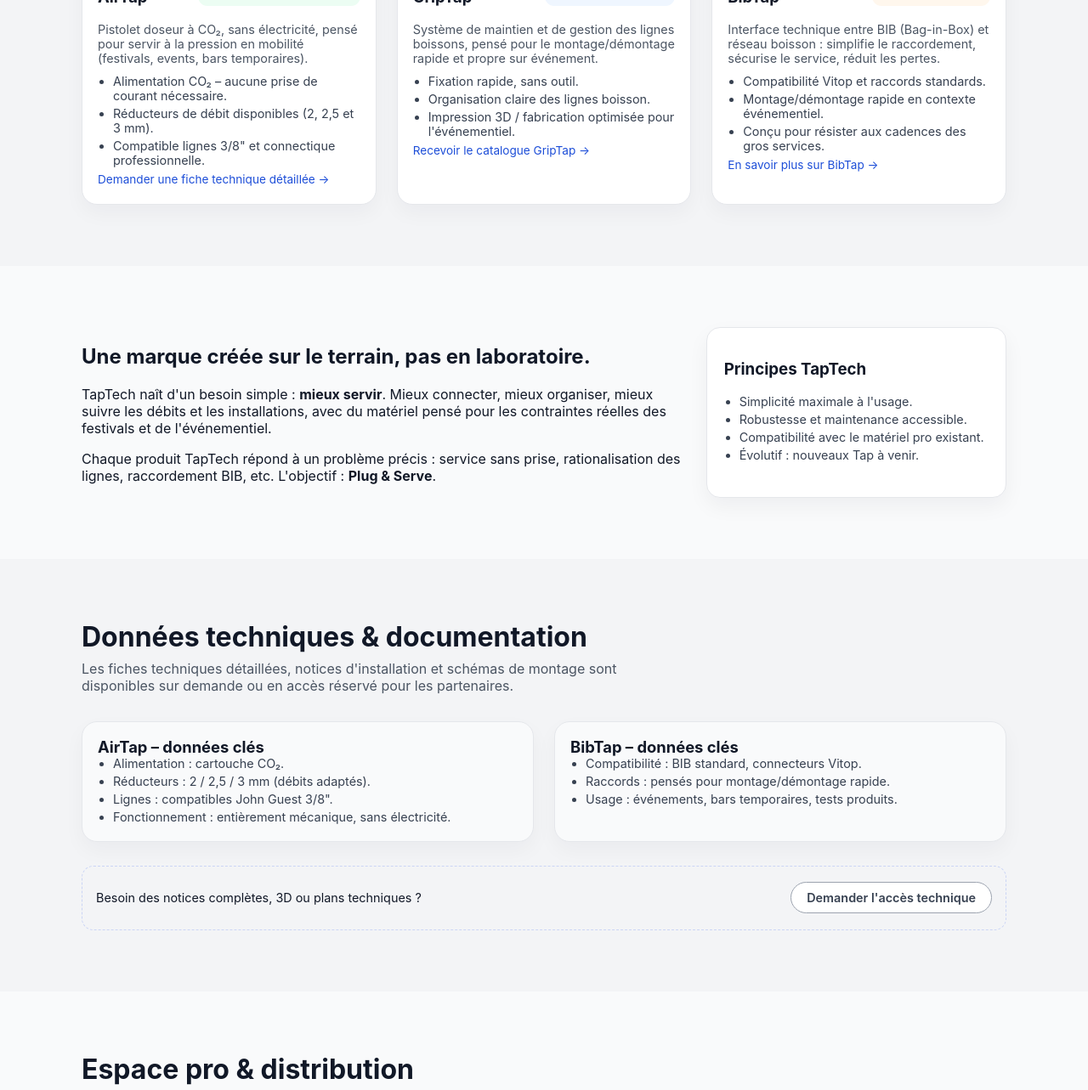
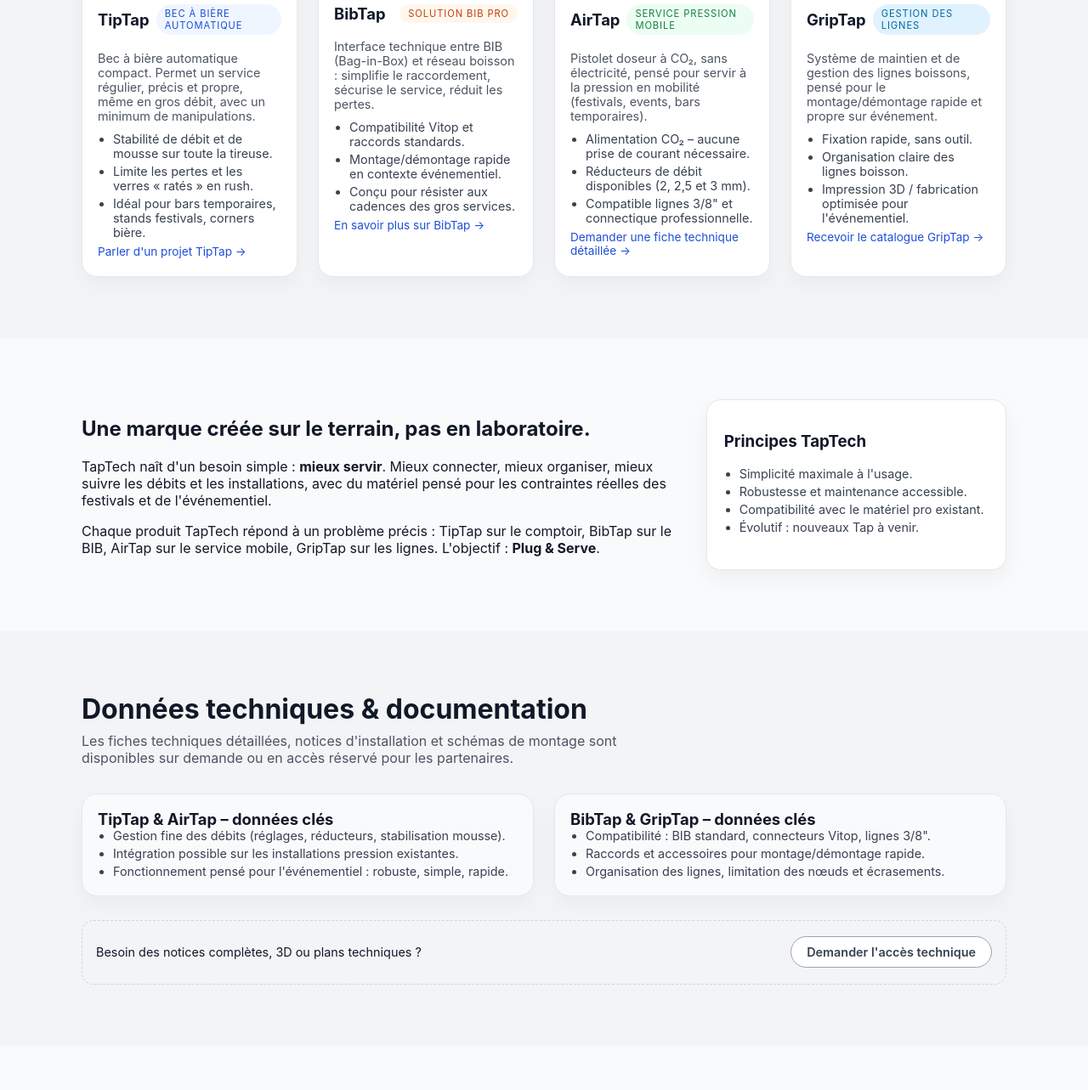
Before and after one commit to remydambach/Taptech-site, a plain HTML site: page index.html in a window 1280 px wide. Shown: the part 733-2016 px from the top of the page at 85% size. Drawn offline with Linux system fonts and the light colour scheme.

Commit message:
Add files via upload
tiptip

```diff
--- a/css/styles.css
+++ b/css/styles.css
@@ -1,4 +1,4 @@
-/* TAPTECH – V2 fond clair avec logos */
+/* TAPTECH – V2 fond clair, ordre TipTap / BibTap / AirTap / GripTap */
 
 *,
 *::before,
@@ -44,6 +44,12 @@ html, body {
   margin: 0;
   max-width: 640px;
   color: #4b5563;
+}
+
+.tt-grid-4 {
+  display: grid;
+  grid-template-columns: repeat(4, minmax(0, 1fr));
+  gap: 24px;
 }
 
 .tt-grid-3 {
@@ -361,6 +367,11 @@ html, body {
   color: #1d4ed8;
 }
 
+.tt-tag-blue-soft {
+  background-color: #e0f2fe;
+  color: #0369a1;
+}
+
 .tt-tag-orange {
   background-color: #fff7ed;
   color: #c2410c;
@@ -477,6 +488,12 @@ html, body {
 
 /* Responsive */
 
+@media (max-width: 1100px) {
+  .tt-grid-4 {
+    grid-template-columns: repeat(2, minmax(0, 1fr));
+  }
+}
+
 @media (max-width: 960px) {
   .tt-hero-grid,
   .tt-grid-3,
--- a/index.html
+++ b/index.html
@@ -4,7 +4,7 @@
   <meta charset="UTF-8">
   <title>TapTech – Plug & Serve</title>
   <meta name="viewport" content="width=device-width, initial-scale=1">
-  <meta name="description" content="TapTech conçoit des solutions techniques pour le service boisson : AirTap, GripTap, BibTap. Plug & Serve.">
+  <meta name="description" content="TapTech conçoit des solutions techniques pour le service boisson : TipTap, BibTap, AirTap, GripTap. Plug & Serve.">
   <link rel="stylesheet" href="css/styles.css">
 </head>
 <body>
@@ -33,7 +33,7 @@
           <p class="tt-kicker">Nouvelle marque • Service boisson</p>
           <h1>TapTech – la technologie derrière chaque Tap.</h1>
           <p class="tt-hero-sub">
-            AirTap, GripTap, BibTap : une gamme de solutions compactes, robustes et mobiles
+            TipTap, BibTap, AirTap, GripTap : une gamme de solutions compactes, robustes et mobiles
             pour servir bière et boissons partout, sans prise de tête.
           </p>
           <div class="tt-hero-cta">
@@ -49,15 +49,16 @@
         <div class="tt-hero-visual">
           <div class="tt-hero-card">
             <p class="tt-pill">Gamme TapTech</p>
-            <h2>AirTap • GripTap • BibTap</h2>
+            <h2>TipTap • BibTap • AirTap • GripTap</h2>
             <p>Une même logique : un service pression simple, stable, fiable.</p>
             <div class="tt-hero-logos">
+              <img src="img/logo tip TAP.jpeg" alt="TipTap" class="tt-mini-logo">
+              <img src="img/logo BIB TAP.jpeg" alt="BibTap" class="tt-mini-logo">
               <img src="img/logo AIR TAP.jpeg" alt="AirTap" class="tt-mini-logo">
               <img src="img/logo GRIP TAP.jpeg" alt="GripTap" class="tt-mini-logo">
-              <img src="img/logo BIB TAP.jpeg" alt="BibTap" class="tt-mini-logo">
             </div>
             <ul class="tt-mini-list">
-              <li>Débits maîtrisés et réglables.</li>
+              <li>Bec à bière automatique, BIB et lignes pression coordonnés.</li>
               <li>Montage intuitif, sans usine à gaz.</li>
               <li>Transport et nettoyage facilités.</li>
             </ul>
@@ -74,7 +75,45 @@
           <p>Une famille d'outils complémentaires pour dompter le service boisson, du BIB au tirage pression.</p>
         </div>
 
-        <div class="tt-grid-3">
+        <div class="tt-grid-4">
+          <!-- TipTap -->
+          <article class="tt-card">
+            <img src="img/logo tip TAP.jpeg" alt="TipTap" class="tt-card-logo">
+            <div class="tt-card-header">
+              <h3>TipTap</h3>
+              <p class="tt-tag tt-tag-blue">Bec à bière automatique</p>
+            </div>
+            <p class="tt-card-text">
+              Bec à bière automatique compact. Permet un service régulier, précis et propre, même en
+              gros débit, avec un minimum de manipulations.
+            </p>
+            <ul class="tt-feature-list">
+              <li>Stabilité de débit et de mousse sur toute la tireuse.</li>
+              <li>Limite les pertes et les verres « ratés » en rush.</li>
+              <li>Idéal pour bars temporaires, stands festivals, corners bière.</li>
+            </ul>
+            <a href="#contact" class="tt-link">Parler d'un projet TipTap →</a>
+          </article>
+
+          <!-- BibTap -->
+          <article class="tt-card">
+            <img src="img/logo BIB TAP.jpeg" alt="BibTap" class="tt-card-logo">
+            <div class="tt-card-header">
+              <h3>BibTap</h3>
+              <p class="tt-tag tt-tag-orange">Solution BIB pro</p>
+            </div>
+            <p class="tt-card-text">
+              Interface technique entre BIB (Bag-in-Box) et réseau boisson : simplifie le raccordement,
+              sécurise le service, réduit les pertes.
+            </p>
+            <ul class="tt-feature-list">
+              <li>Compatibilité Vitop et raccords standards.</li>
+              <li>Montage/démontage rapide en contexte événementiel.</li>
+              <li>Conçu pour résister aux cadences des gros services.</li>
+            </ul>
+            <a href="#contact" class="tt-link">En savoir plus sur BibTap →</a>
+          </article>
+
           <!-- AirTap -->
           <article class="tt-card">
             <img src="img/logo AIR TAP.jpeg" alt="AirTap" class="tt-card-logo">
@@ -99,7 +138,7 @@
             <img src="img/logo GRIP TAP.jpeg" alt="GripTap" class="tt-card-logo">
             <div class="tt-card-header">
               <h3>GripTap</h3>
-              <p class="tt-tag tt-tag-blue">Gestion des lignes</p>
+              <p class="tt-tag tt-tag-blue-soft">Gestion des lignes</p>
             </div>
             <p class="tt-card-text">
               Système de maintien et de gestion des lignes boissons, pensé pour le montage/démontage rapide
@@ -111,25 +150,6 @@
               <li>Impression 3D / fabrication optimisée pour l'événementiel.</li>
             </ul>
             <a href="#contact" class="tt-link">Recevoir le catalogue GripTap →</a>
-          </article>
-
-          <!-- BibTap -->
-          <article class="tt-card">
-            <img src="img/logo BIB TAP.jpeg" alt="BibTap" class="tt-card-logo">
-            <div class="tt-card-header">
-              <h3>BibTap</h3>
-              <p class="tt-tag tt-tag-orange">Solution BIB pro</p>
-            </div>
-            <p class="tt-card-text">
-              Interface technique entre BIB (Bag-in-Box) et réseau boisson : simplifie le raccordement,
-              sécurise le service, réduit les pertes.
-            </p>
-            <ul class="tt-feature-list">
-              <li>Compatibilité Vitop et raccords standards.</li>
-              <li>Montage/démontage rapide en contexte événementiel.</li>
-              <li>Conçu pour résister aux cadences des gros services.</li>
-            </ul>
-            <a href="#contact" class="tt-link">En savoir plus sur BibTap →</a>
           </article>
         </div>
       </div>
@@ -146,8 +166,8 @@
             des festivals et de l'événementiel.
           </p>
           <p>
-            Chaque produit TapTech répond à un problème précis : service sans prise, rationalisation des lignes,
-            raccordement BIB, etc. L'objectif : <strong>Plug &amp; Serve</strong>.
+            Chaque produit TapTech répond à un problème précis : TipTap sur le comptoir, BibTap sur le BIB,
+            AirTap sur le service mobile, GripTap sur les lignes. L'objectif : <strong>Plug &amp; Serve</strong>.
           </p>
         </div>
         <div class="tt-highlight-box">
@@ -175,20 +195,19 @@
 
         <div class="tt-grid-2">
           <div class="tt-card tt-card-soft">
-            <h3>AirTap – données clés</h3>
+            <h3>TipTap &amp; AirTap – données clés</h3>
             <ul class="tt-feature-list">
-              <li>Alimentation : cartouche CO₂.</li>
-              <li>Réducteurs : 2 / 2,5 / 3 mm (débits adaptés).</li>
-              <li>Lignes : compatibles John Guest 3/8&quot;.</li>
-              <li>Fonctionnement : entièrement mécanique, sans électricité.</li>
+              <li>Gestion fine des débits (réglages, réducteurs, stabilisation mousse).</li>
+              <li>Intégration possible sur les installations pression existantes.</li>
+              <li>Fonctionnement pensé pour l'événementiel : robuste, simple, rapide.</li>
             </ul>
           </div>
           <div class="tt-card tt-card-soft">
-            <h3>BibTap – données clés</h3>
+            <h3>BibTap &amp; GripTap – données clés</h3>
             <ul class="tt-feature-list">
-              <li>Compatibilité : BIB standard, connecteurs Vitop.</li>
-              <li>Raccords : pensés pour montage/démontage rapide.</li>
-              <li>Usage : événements, bars temporaires, tests produits.</li>
+              <li>Compatibilité : BIB standard, connecteurs Vitop, lignes 3/8&quot;.</li>
+              <li>Raccords et accessoires pour montage/démontage rapide.</li>
+              <li>Organisation des lignes, limitation des nœuds et écrasements.</li>
             </ul>
           </div>
         </div>
@@ -244,7 +263,7 @@
             <p>Parlez-nous de votre besoin, de votre événement ou de votre réseau boisson.</p>
           </div>
           <ul class="tt-feature-list">
-            <li>Demande de devis pour AirTap, GripTap, BibTap.</li>
+            <li>Demande de devis pour TipTap, BibTap, AirTap, GripTap.</li>
             <li>Accès aux notices et docs techniques.</li>
             <li>Projet spécifique ou volume important.</li>
           </ul>
@@ -261,7 +280,7 @@
             </label>
             <label>
               Sujet
-              <input type="text" name="sujet" placeholder="Devis AirTap, partenariat, etc." required>
+              <input type="text" name="sujet" placeholder="Devis TipTap, partenariat, etc." required>
             </label>
             <label>
               Message
```
